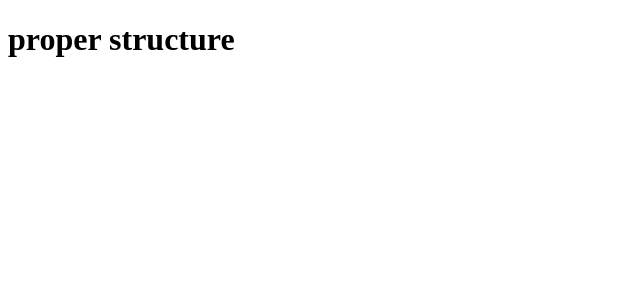
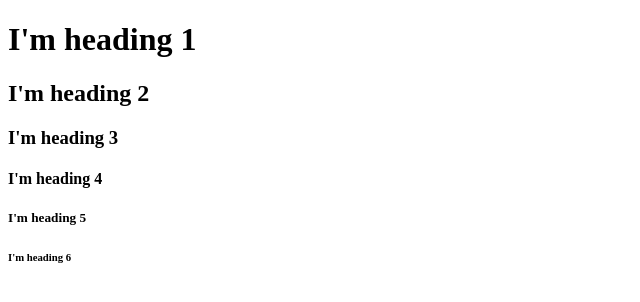
Before and after one commit to AndreTeixeira-21126/HTML, a plain HTML site: page index.html in a window 1280 px wide. Shown: the whole page, without its empty margins (0-640 px from the left). Drawn offline with Linux system fonts and the light colour scheme.

Commit message:
headings

```diff
--- a/index.html
+++ b/index.html
@@ -7,6 +7,11 @@
         <title>Document</title>
     </head>
     <body>
-        <h1>proper structure</h1>
+        <h1>I'm heading 1</h1>
+        <h2>I'm heading 2</h2>
+        <h3>I'm heading 3</h3>
+        <h4>I'm heading 4</h4>
+        <h5>I'm heading 5</h5>
+        <h6>I'm heading 6</h6>
     </body>
 </html>
```
